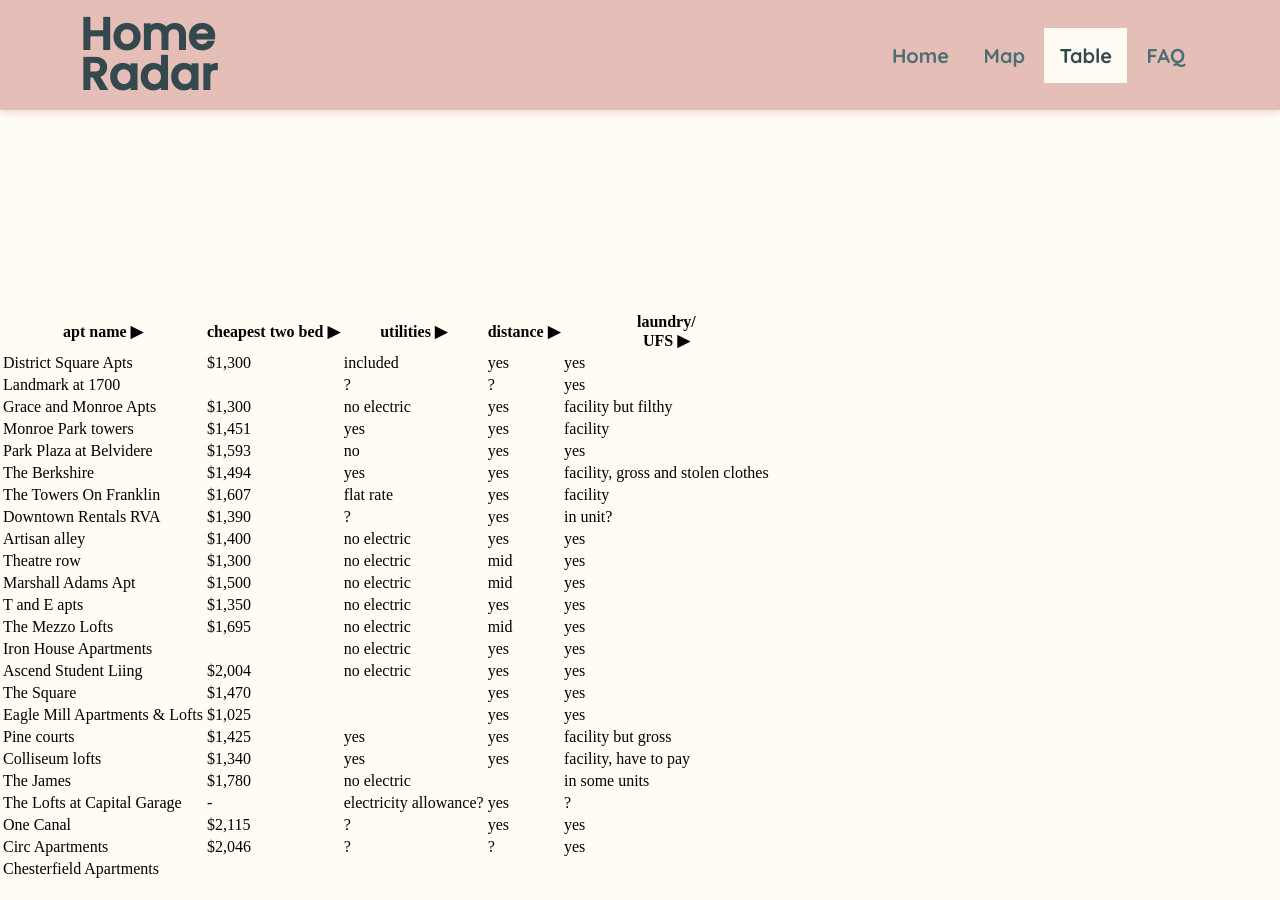
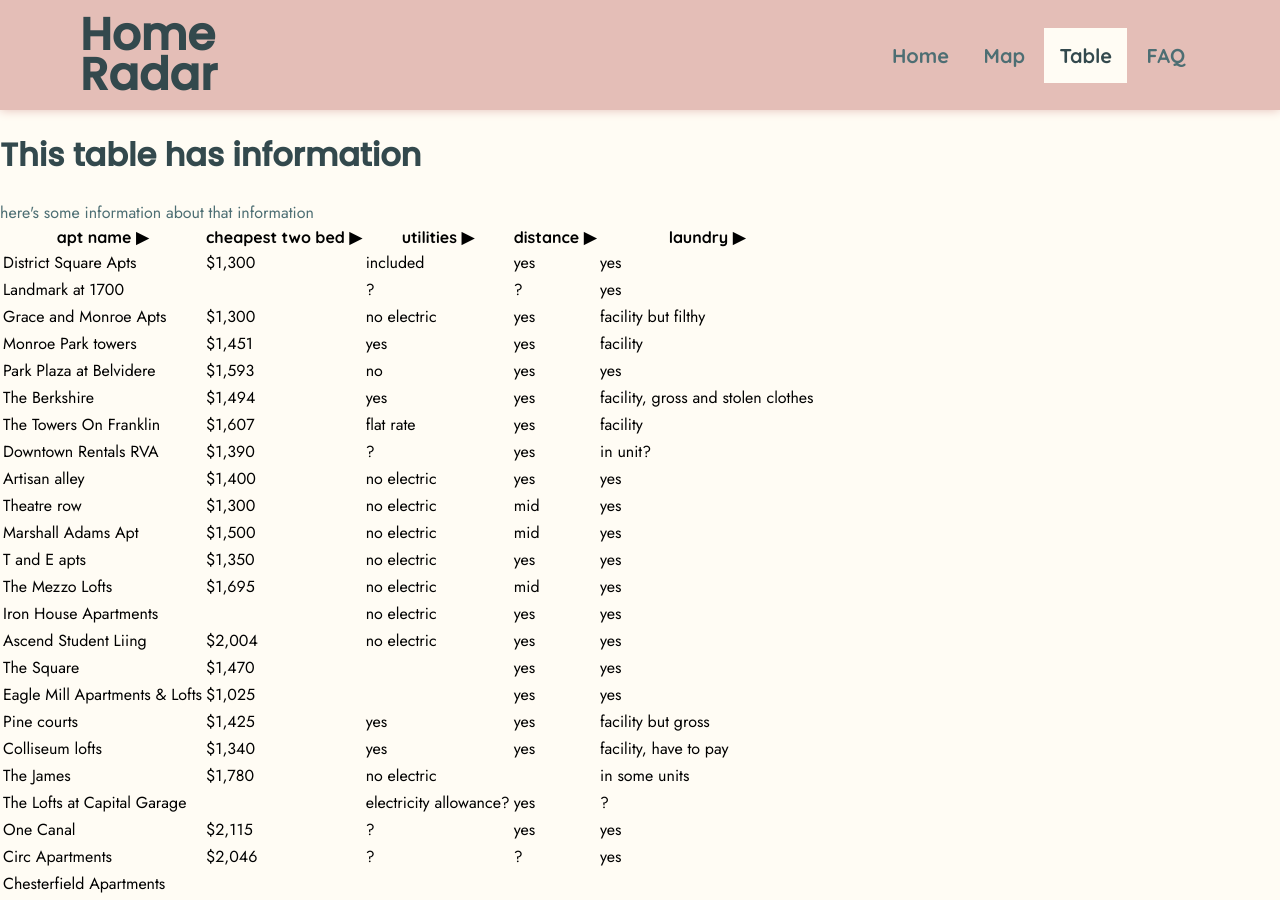
Before and after one commit to home-radar/home-radar.github.io, a Jekyll site: the page built from table.html, in a window 1280 px wide. Built offline with Jekyll 4.4.1, drawn with Linux system fonts in a browser that asks for light colours.

Commit message:
Updates to table and map

```diff
--- a/_sass/main.scss
+++ b/_sass/main.scss
@@ -202,6 +202,12 @@ div.content {
 }
 
 
-#apts-table{
-  margin-top: 200px;
+.table-page {
+  th {
+    font-family: $quicksand;
+  }
+
+  tr {
+    font-family: $jost;
+  }
 }
--- a/assets/js/table-java.js
+++ b/assets/js/table-java.js
@@ -522,14 +522,14 @@ var aptsTable = [
 
 		{managementCompany : "American Campus Communities",
 		aptName : "The Lofts at Capital Garage",
-		studioLow : "-",
-		studioHigh : "-",
-		oneBedLow : "-",
-		oneBedHigh : "-",
-		twoBedLow : "-",
-		twoBedHigh : "-",
-		threeBedLow : "-",
-		threeBedHigh : "-",
+		studioLow : "",
+		studioHigh : "",
+		oneBedLow : "",
+		oneBedHigh : "",
+		twoBedLow : "",
+		twoBedHigh : "",
+		threeBedLow : "",
+		threeBedHigh : "",
 		fourBedlow : "$2,036",
 		fourBedHigh : "$2,456",
 		utilities : "electricity allowance?",
--- a/table.html
+++ b/table.html
@@ -1,21 +1,27 @@
 ---
 layout: default
 ---
+<div class="table-page">
+  <div class="table-content">
+    <h1>This table has information</h1>
+    <p>here's some information about that information</p>
+  </div>
 
-<div id="apts-table" class="tabcontent">
+  <div id="apts-table" class="table">
     <table class="fold-table">
       <tr class="catalogue-table-header">
         <th class= "table-header" data-column="aptName" data-order="desc">apt name &#9654;</th>
         <th class= "table-header" data-column="twoBedLow" data-order="desc">cheapest two bed &#9654;</th>
         <th class= "table-header" data-column="utilities" data-order="desc">utilities &#9654;</th>
         <th class= "table-header" data-column="distance" data-order="desc">distance &#9654;</th>
-      <th class= "table-header" data-column="laundry" data-order="desc">laundry/<br>UFS &#9654;</th>
+        <th class= "table-header" data-column="laundry" data-order="desc">laundry &#9654;</th>
       </tr>
       <tbody id='aptsTable'>
         <script type="text/javascript" src="{{ site.url }}/assets/js/table-java.js"></script>
       </tbody>
     </table>
   </div>
+</div>
 
 <script type="text/javascript" src="{{ site.url }}/assets/js/jquery-3.6.0.js"></script>
 <script type="text/javascript" src="{{ site.url }}/assets/js/jquery-ui.js"></script>
```
Also changed, not shown: _data/apartments.json (+8 -8 lines), 8 other files. Lines whose indentation alone changed are shown as unchanged.
